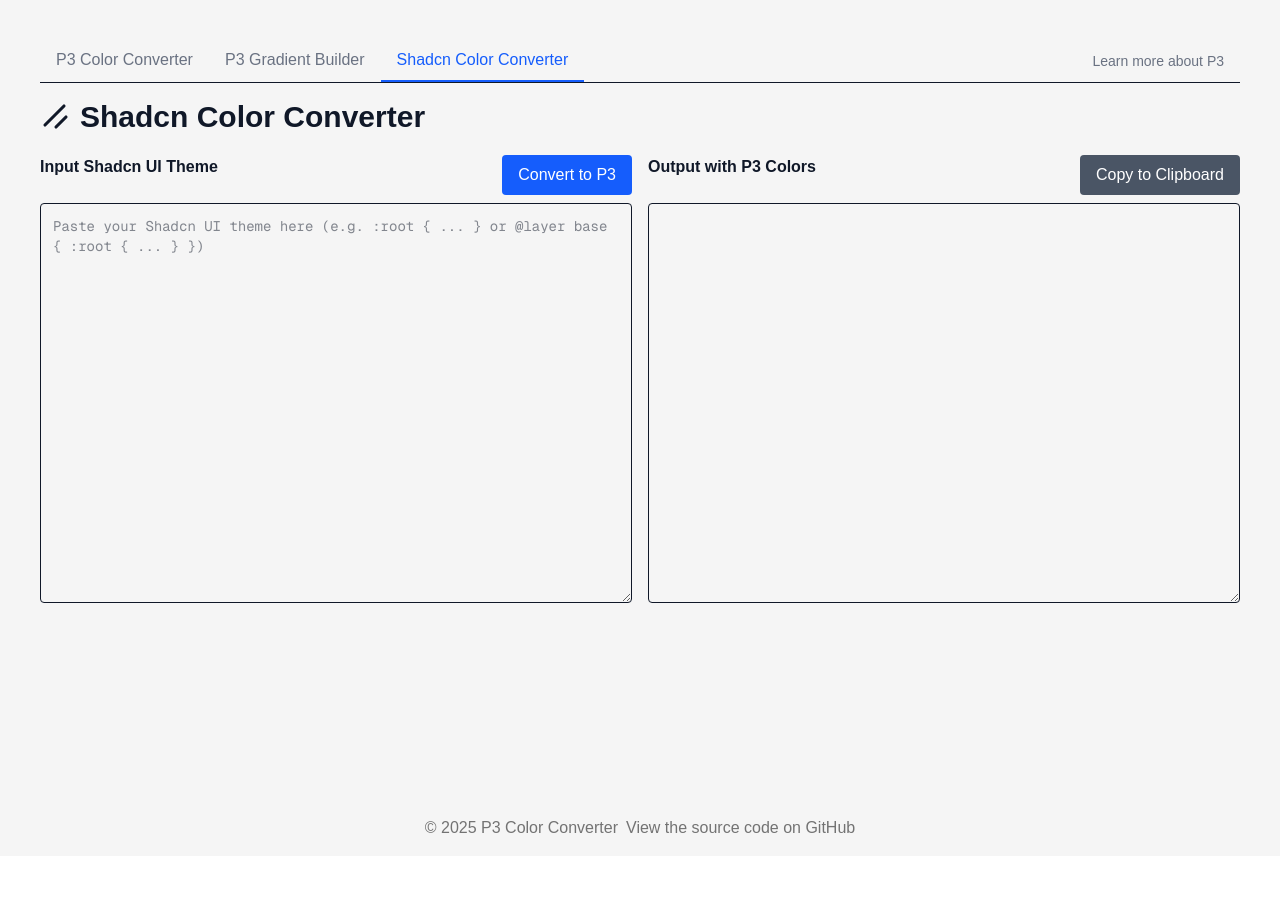
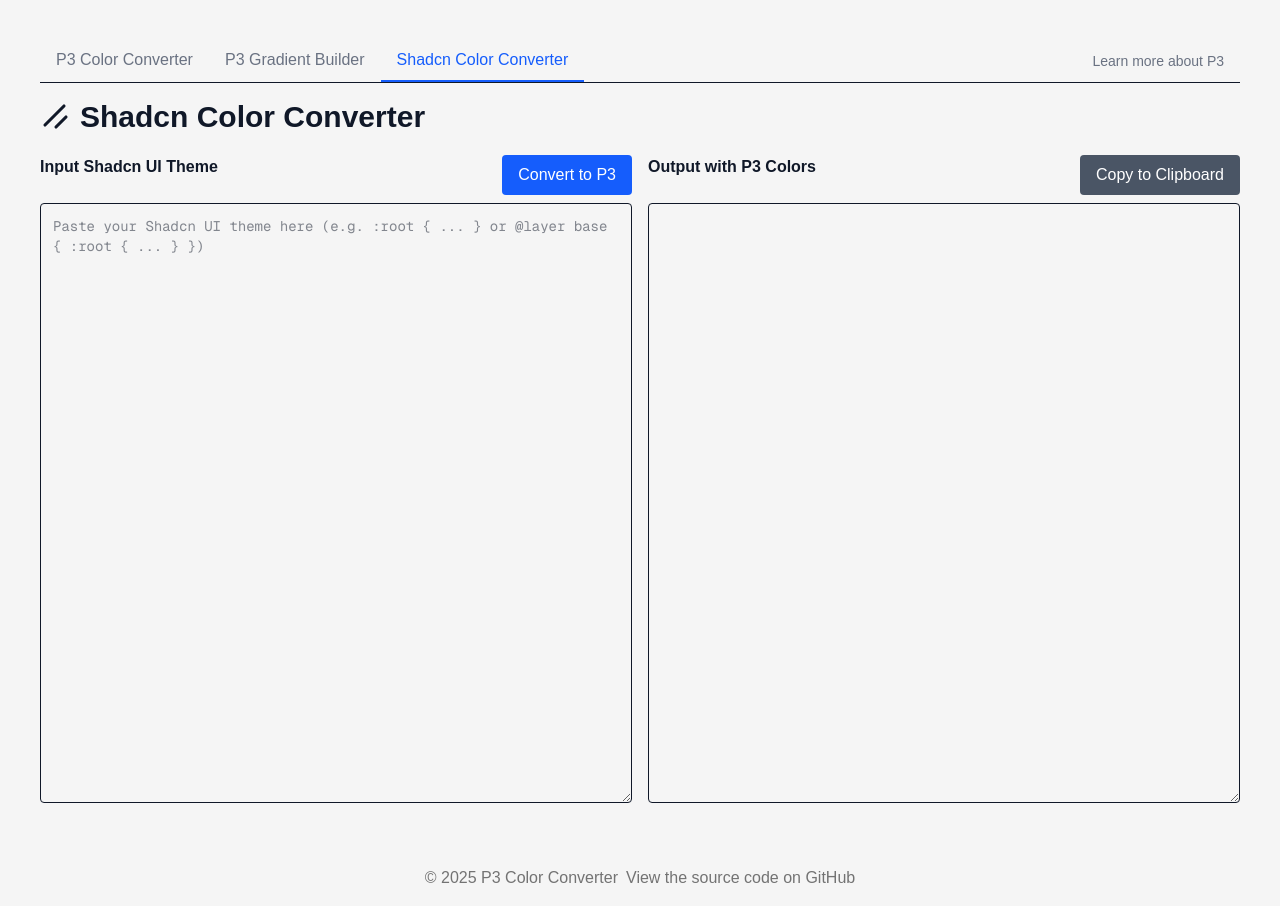
Before and after one commit to gokh4nozturk/p3-converter, a Next.js app: page / in a window 1280 px wide. Both pictures are taken after a click on the button "Shadcn Color Converter". Before the commit the page ends 856 px from the top, so only its background shows below. Built offline with nearby package versions, Linux system fonts and the light colour scheme.

Commit message:
Increase textarea height in ShadcnColorConverter component from 400px to 600px for improved user experience and better visibility of content.

```diff
--- a/components/ShadcnColorConverter.tsx
+++ b/components/ShadcnColorConverter.tsx
@@ -142,7 +142,7 @@
                 </button>
               </div>
               <textarea
-                className="h-[400px] w-full rounded border p-3 font-mono text-sm"
+                className="h-[600px] w-full rounded border p-3 font-mono text-sm"
                 value={input}
                 onChange={(e) => setInput(e.target.value)}
                 placeholder="Paste your Shadcn UI theme here (e.g. :root { ... } or @layer base { :root { ... } })"
@@ -161,7 +161,7 @@
                 </button>
               </div>
               <textarea
-                className="h-[400px] w-full rounded border p-3 font-mono text-sm"
+                className="h-[600px] w-full rounded border p-3 font-mono text-sm"
                 value={output}
                 readOnly
               />
```
